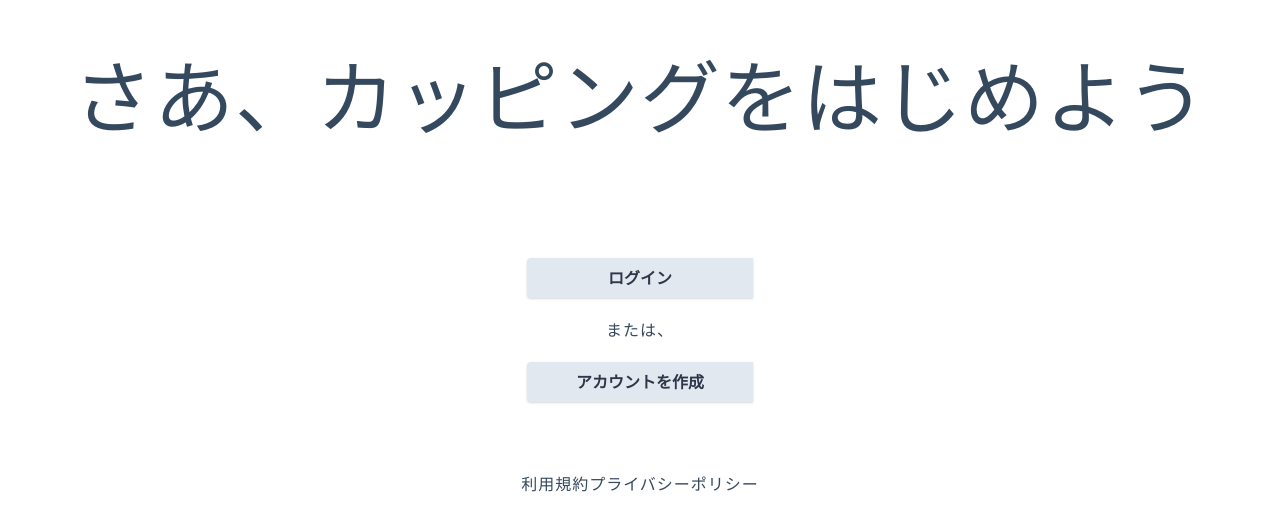
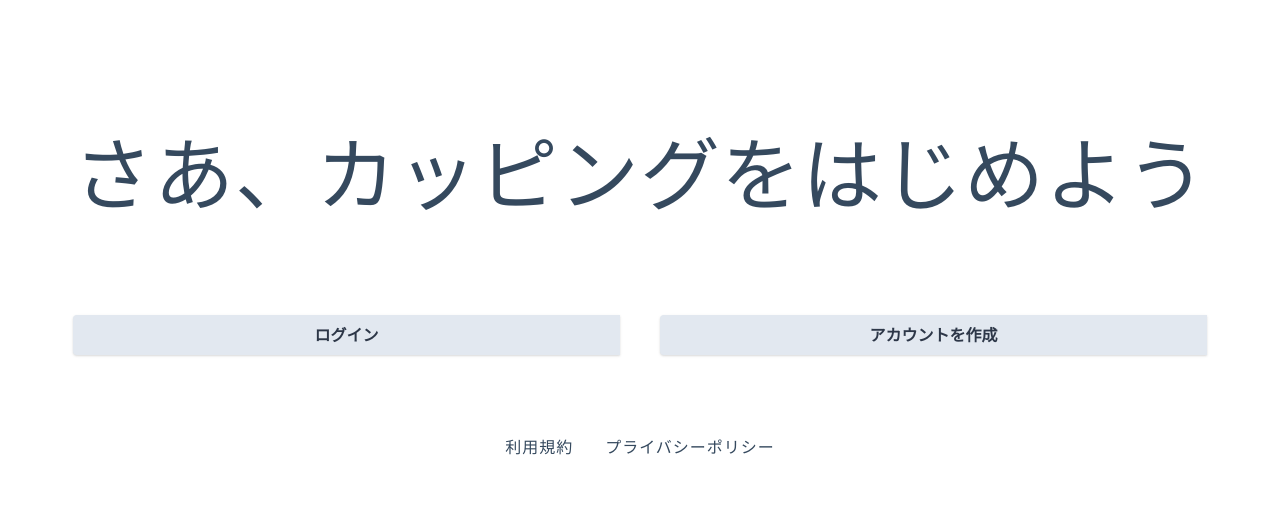
Before and after one commit to aiirononeko/GoodCoffee, a Nuxt app: page / in a window 1280 px wide. Shown: the part 133-664 px from the top of the page. Built offline with nearby package versions, Linux system fonts and the light colour scheme.

Commit message:
トップページのレイアウトを調整

```diff
--- a/pages/index.vue
+++ b/pages/index.vue
@@ -1,16 +1,15 @@
 <template>
   <div class="container">
     <div>
-      <h2 class="title">
+      <h2 class="title my-10">
         さあ、カッピングをはじめよう
       </h2>
-      <div class="user_form">
-        <button @click="goSignin" class="shadow focus:shadow-outline focus:outline-none bg-gray-300 hover:bg-gray-500 text-gray-800 font-bold py-2 px-8 rounded-l user_form_items">ログイン</button>
-        <p class="user_form_items">または、</p>
-        <button @click="goSignup" class="shadow focus:shadow-outline focus:outline-none bg-gray-300 hover:bg-gray-500 text-gray-800 font-bold py-2 px-8 rounded-l user_form_items">アカウントを作成</button>
+      <div class="flex my-10">
+        <button @click="goSignin" class="flex-1 shadow focus:shadow-outline focus:outline-none bg-gray-300 hover:bg-gray-500 text-gray-800 font-bold py-2 px-8 rounded-l mt-10">ログイン</button>
+        <button @click="goSignup" class="flex-1 shadow focus:shadow-outline focus:outline-none bg-gray-300 hover:bg-gray-500 text-gray-800 font-bold py-2 px-8 rounded-l mt-10 ml-10">アカウントを作成</button>
       </div>
       <div class="links">
-        <nuxt-link to="/">利用規約</nuxt-link>
+        <nuxt-link class="mr-8" to="/">利用規約</nuxt-link>
         <nuxt-link to="/">プライバシーポリシー</nuxt-link>
       </div>
     </div>
@@ -52,26 +51,8 @@ export default Vue.extend({
   letter-spacing: 1px;
 }
 
-.user_form {
+.links {
   margin-top: 80px;
-  margin-bottom: 20px;
-}
-
-.user_form > p {
-  margin: 0 auto;
-}
-
-.user_form > button {
-  margin-bottom: 20px;
-}
-
-.user_form_items {
-  margin-top: 20px;
-  width: 20%;
-}
-
-.links {
-  margin-top: 50px;
 }
 
 .links > a:hover {
--- a/pages/signin.vue
+++ b/pages/signin.vue
@@ -1,7 +1,7 @@
 <template>
   <div class="container">
     <div>
-      <h2 class="title">ログインしましょう</h2>
+      <h2 class="title mt-10">ログインしましょう</h2>
     </div>
 
     <form class="w-full max-w-sm my-8">
--- a/pages/signup.vue
+++ b/pages/signup.vue
@@ -1,7 +1,7 @@
 <template>
   <div class="container">
     <div>
-      <h2 class="title">アカウントを作成しましょう</h2>
+      <h2 class="title mt-10">アカウントを作成しましょう</h2>
     </div>
 
     <form class="w-full max-w-sm my-8">
```
